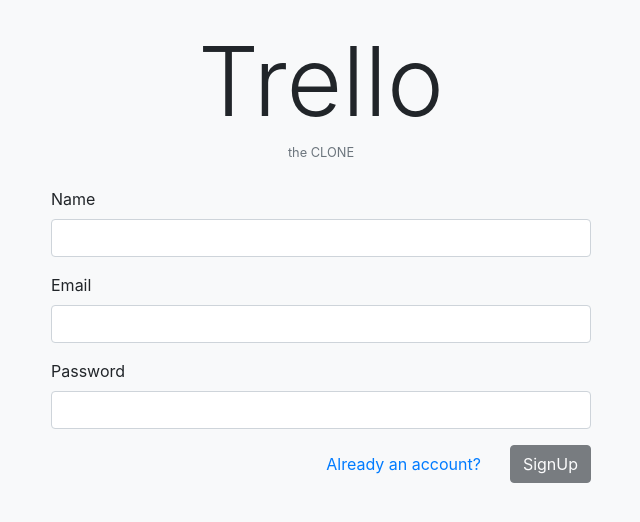
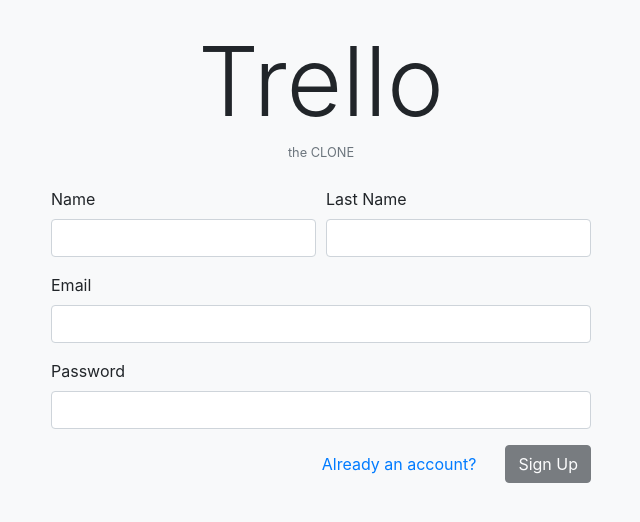
Before and after one commit to gemox94/trello_clone_client, a React (Create React App) app: page /signup in a window 1280 px wide. Shown: the top 522 px of the page, without its empty margins (319-959 px from the left). Built offline with nearby package versions, Linux system fonts and the light colour scheme.

Commit message:
added axios, basic request to create user

```diff
--- a/package.json
+++ b/package.json
@@ -3,6 +3,7 @@
   "version": "0.1.0",
   "private": true,
   "dependencies": {
+    "axios": "^0.18.0",
     "bootstrap": "^4.1.2",
     "react": "^16.4.1",
     "react-dom": "^16.4.1",
--- a/src/actions/authorization.js
+++ b/src/actions/authorization.js
@@ -2,20 +2,24 @@
 const SET_AUTHENTICATED = 'SET_AUTHENTICATED';
 const GET_AUTHENTICATED = 'GET_AUTHENTICATED';
 const REMOVE_AUTHENTICATED = 'REMOVE_AUTHENTICATED';
+const CREATED_USER_ACCOUNT = 'CREATED_USER_ACCOUNT';
 
 const setAuthenticated = (payload = {}) => ({ type: SET_AUTHENTICATED, payload });
 const getAuthenticated = (payload = {}) => ({ type: GET_AUTHENTICATED, payload });
 const removeAuthenticated = (payload = {}) => ({ type: REMOVE_AUTHENTICATED, payload });
+const createdUserAccount = (payload = {}) => ({ type: CREATED_USER_ACCOUNT, payload });
 
 export default {
     types: {
         SET_AUTHENTICATED,
         GET_AUTHENTICATED,
         REMOVE_AUTHENTICATED,
+        CREATED_USER_ACCOUNT,
     },
     creators: {
         setAuthenticated,
         getAuthenticated,
-        removeAuthenticated
+        removeAuthenticated,
+        createdUserAccount,
     },
 };
--- a/src/components/SignUp/SignUp.js
+++ b/src/components/SignUp/SignUp.js
@@ -1,12 +1,17 @@
 import React from 'react';
+import { bindActionCreators } from 'redux';
+import { connect } from 'react-redux';
 import { Field, reduxForm } from 'redux-form';
 import { NavLink } from 'react-router-dom';
+import axios from 'axios';
 
+import authActions from '../../actions/authorization';
 import AppBanner from '../AppBanner/AppBanner';
 import RegexVal from '../../regex';
+import Constants from '../../constants';
 
 const renderField = ({ input, meta, label, type }) => (
-    <div className="form-group">
+    <div className="col">
         <label>{label}</label>
         {/* <pre>{JSON.stringify(meta, 0, 2)}</pre> */}
         <input { ...input } type={type} className="form-control"/>
@@ -17,10 +22,14 @@
 
 const validateForm = values => {
     const errors = {};
-    const { name, email, password } = values;
+    const { name, last_name, email, password } = values;
 
     if (!name) {
         errors.name = 'Required!'
+    }
+
+    if (!last_name) {
+        errors.last_name = 'Required!';
     }
 
     if (!email) {
@@ -48,11 +57,18 @@
     return (
         <form onSubmit={handleSubmit}>
 
-            <Field component={renderField} name="name" label="Name" type="text"/>
+            <div className="form-row mb-3">
+                <Field component={renderField} name="name" label="Name" type="text"/>
+                <Field component={renderField} name="last_name" label="Last Name" type="text"/>
+            </div>
 
-            <Field component={renderField} name="email" label="Email" type="email"/>
+            <div className="form-row mb-3">
+                <Field component={renderField} name="email" label="Email" type="email"/>
+            </div>
 
-            <Field component={renderField} name="password" label="Password" type="password"/>
+            <div className="form-row mb-3">
+                <Field component={renderField} name="password" label="Password" type="password"/>
+            </div>
 
             <div className="form-group text-right">
 
@@ -61,17 +77,25 @@
                 </NavLink>
 
                 <button className="btn btn-dark" type="submit" disabled={!valid}>
-                    SignUp
+                    Sign Up
                 </button>
             </div>
         </form>
     );
 });
 
-const SignUp = () => {
+const SignUp = props => {
 
     const handleSubmit = values => {
         console.log(values);
+        axios.post(`${Constants.API_URL}/signup`, values)
+            .then(res => {
+                console.log(res);
+                props.createdUserAccount();
+            })
+            .catch(err => {
+                console.error(err);
+            });
     };
 
     return (
@@ -88,4 +112,13 @@
     );
 };
 
-export default SignUp;
+const mapDispatchToProps = dispatch => {
+
+    const { createdUserAccount } = authActions.creators;
+
+    return bindActionCreators({
+        createdUserAccount
+    }, dispatch);
+};
+
+export default connect(null, mapDispatchToProps)(SignUp);
--- /dev/null
+++ b/src/constants/index.js
@@ -0,0 +1,3 @@
+export default {
+    API_URL: 'http://trelloclone.test/api'
+}
--- a/src/reducers/index.js
+++ b/src/reducers/index.js
@@ -1,11 +1,23 @@
 import { combineReducers } from 'redux';
 import { reducer as formReducer } from 'redux-form';
+import authorizationActions from '../actions/authorization';
 
 import auth from './authorization'
 // import transactions from './transactions';
 // import transactionModal from './transactionModal';
 
+const { CREATED_USER_ACCOUNT } = authorizationActions.types;
+
 export default combineReducers({
     auth,
-    form: formReducer,
+    form: formReducer.plugin({
+        signup: (state, action) => {
+            switch(action.type) {
+                case CREATED_USER_ACCOUNT:
+                    return undefined;
+                default:
+                    return state;
+            }
+        }
+    }),
 });
```
Also changed, not shown: 1 other file (tests, documents, lock files or other folders).
